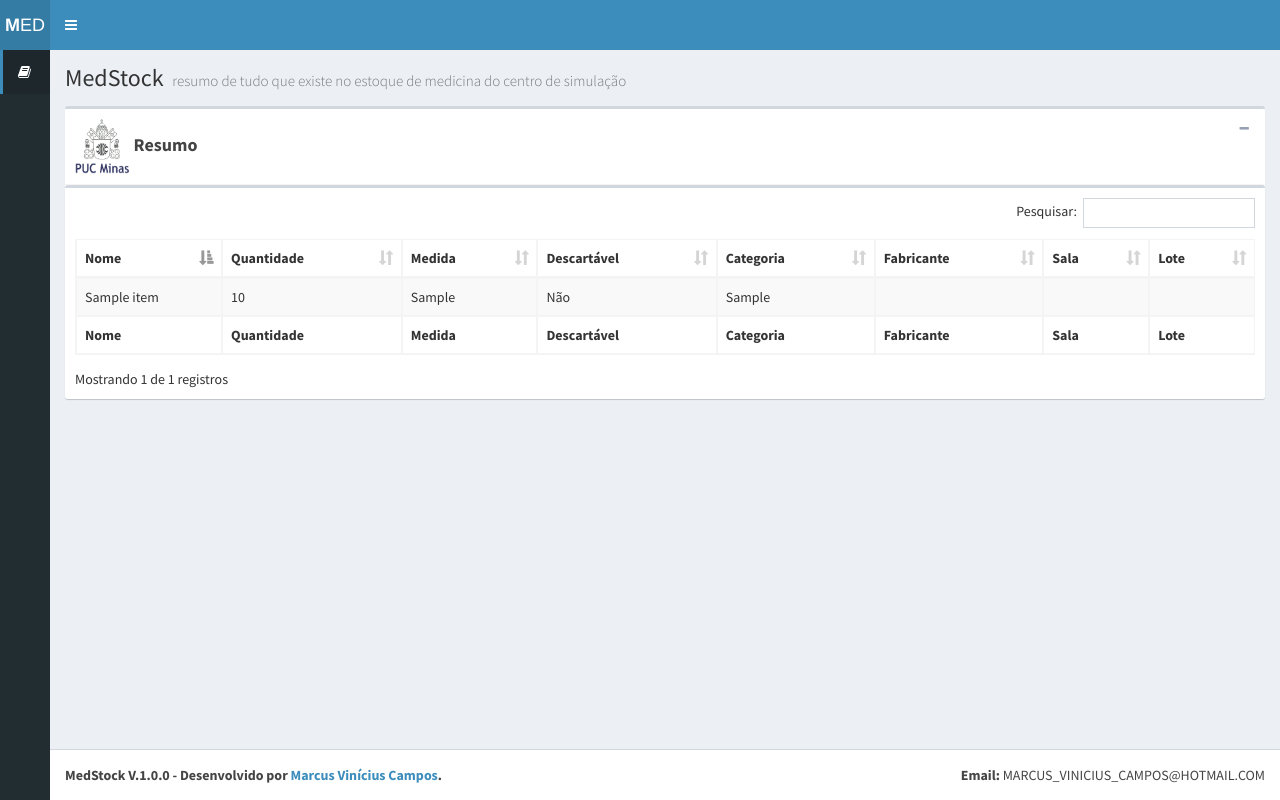
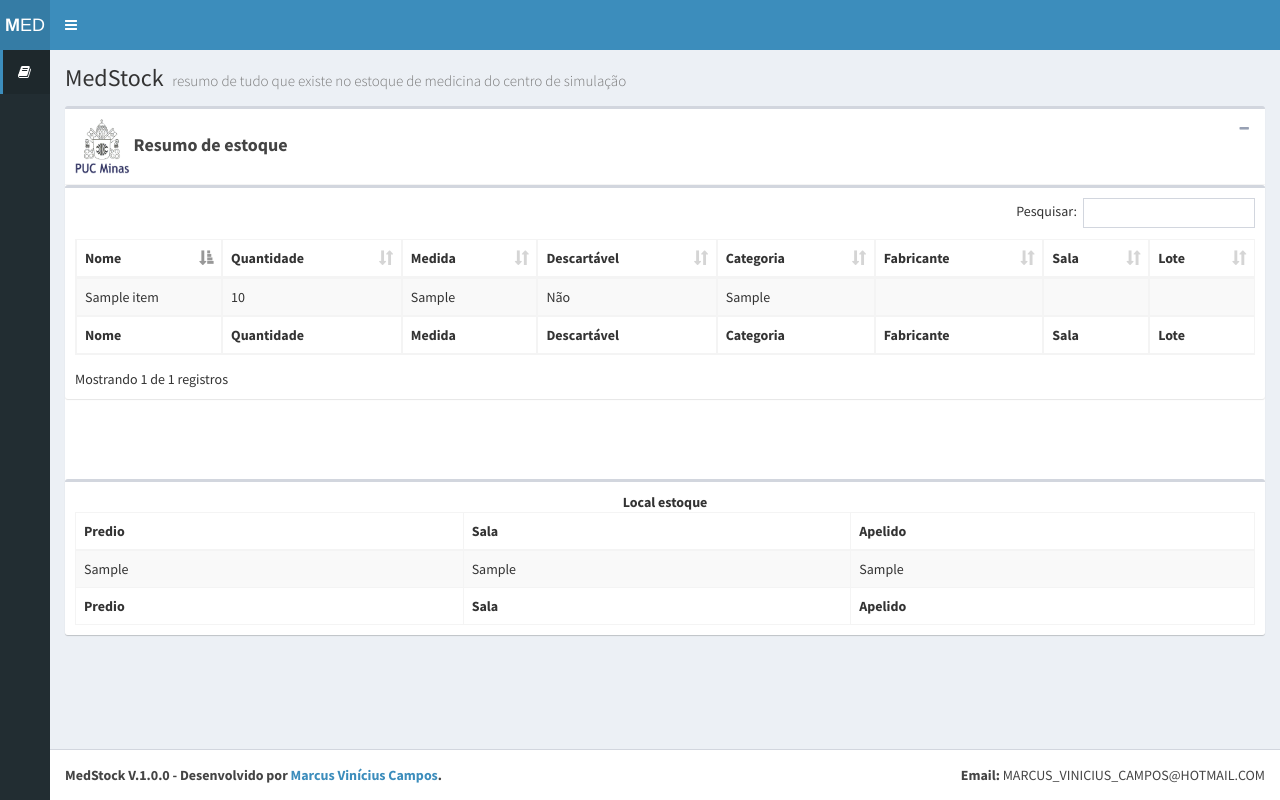
Before and after one commit to marcus-campos/SimpleMedStock, a PHP site: page /paginaImpressao.php in a window 1280 px wide. Run offline with PHP 8.4, Linux system fonts and the light colour scheme; tables that the repository leaves empty or names only in its code hold one stand-in row (values such as "Sample post"); some libraries are stand-ins or nearby versions.

Commit message:
Alterações no relatório de impressão.

```diff
--- a/paginaImpressao.php
+++ b/paginaImpressao.php
@@ -10,6 +10,7 @@
 			estoque_items.categoria,
 			lote.codigo,
 			local_estoque.sala,
+			local_estoque.apelido,
 			fabricante.nome_fantasia
 			FROM
 			estoque_items
@@ -18,6 +19,14 @@
 			LEFT JOIN fabricante ON estoque_items.fabricante = fabricante.idfabricante
 			";
 	$items = $mysqlObj->query($sql);
+
+	$sql_local_estoque = "SELECT
+							local_estoque.predio,
+							local_estoque.sala,
+							local_estoque.apelido
+						  FROM local_estoque;
+							";
+	$local_estoque = $mysqlObj->query($sql_local_estoque);
 ?>
 <!DOCTYPE html>
 <html>
@@ -365,7 +374,7 @@
           <!-- Default box -->
           <div class="box">
             <div class="box-header with-border">
-              <h2 class="box-title"><img width=55px height=55px src="dist/img/pucminas.png" /><strong>  Resumo</strong></h2>
+              <h2 class="box-title"><img width=55px height=55px src="dist/img/pucminas.png" /><strong>  Resumo de estoque</strong></h2>
               <div class="box-tools pull-right">
                 <button class="btn btn-box-tool" data-widget="collapse" data-toggle="tooltip" title="Collapse"><i class="fa fa-minus"></i></button>
                 <!--<button class="btn btn-box-tool" data-widget="remove" data-toggle="tooltip" title="Remove"><i class="fa fa-times"></i></button>-->
@@ -417,6 +426,41 @@
 							<th>Fabricante</th>
 							<th>Sala</th>
 							<th>Lote</th>
+						</tfoot>
+					</table>
+				</div><!-- /.box-body -->
+			</div><!-- /.box -->
+
+			<br />
+			<br />
+			<br />
+
+			<!--Local estoque-->
+			<div class="box">
+				<div class="box-body">
+					<center><strong>Local estoque</strong></center>
+				  <table id="estoqueApelido" class="table table-bordered table-striped">
+						<thead>
+						  <tr>
+							<th>Predio</th>
+							<th>Sala</th>
+							<th>Apelido</th>
+						  </tr>
+						</thead>
+						<tbody>
+							<?php while($row_local_estoque = $mysqlObj->fetch_array($local_estoque)):?>
+							<tr>
+								<td><?=$row_local_estoque['predio']?></td>
+								<td><?=$row_local_estoque['sala']?></td>
+								<td><?=$row_local_estoque['apelido']?></td>
+							</tr>
+							<?php endwhile;?>
+
+						</tbody>
+						<tfoot>
+							<th>Predio</th>
+							<th>Sala</th>
+							<th>Apelido</th>
 						</tfoot>
 					</table>
 				</div><!-- /.box-body -->
```
Also changed, not shown: index.php (+44 -1 lines).
